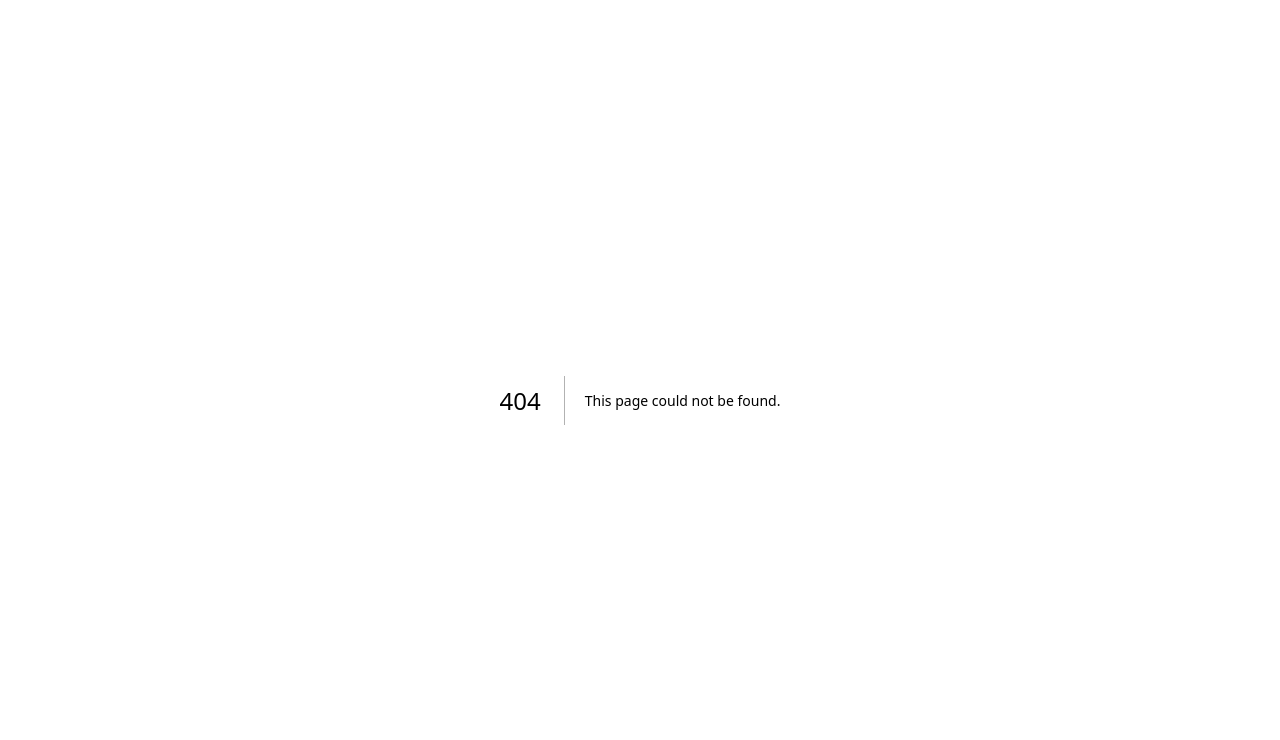
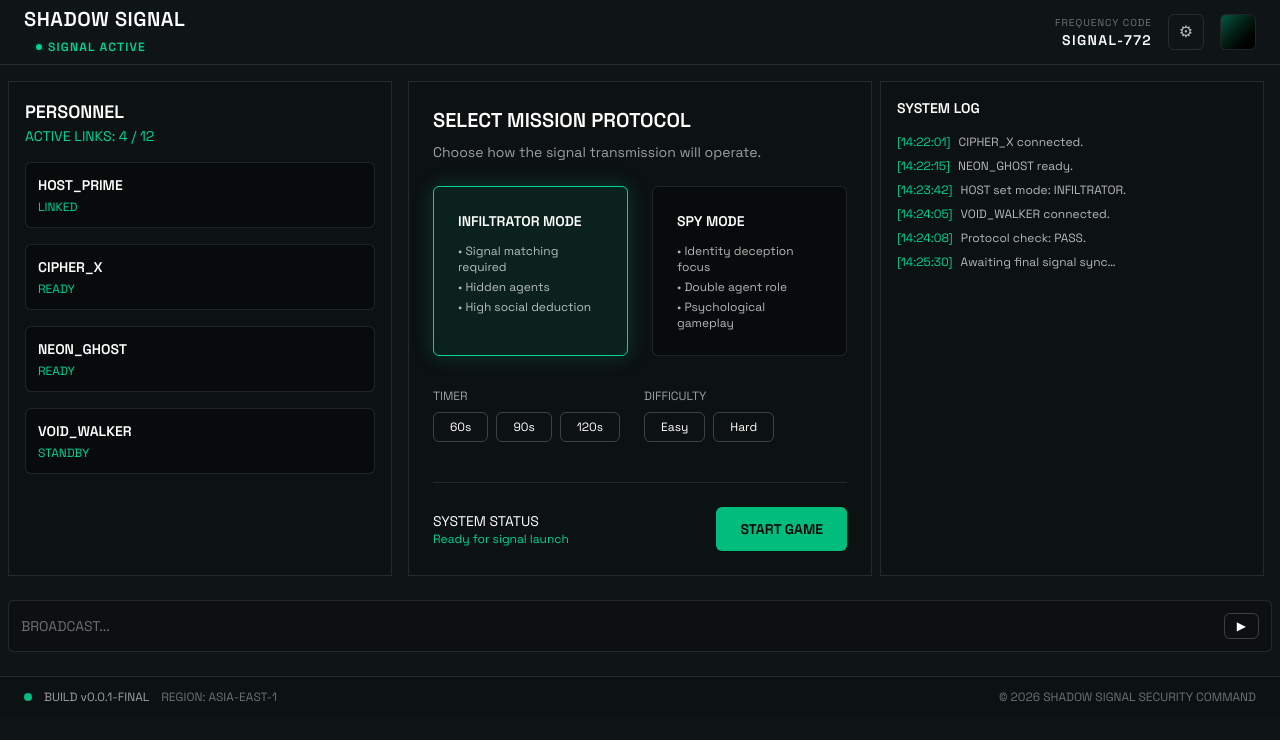
Before and after one commit to Shakthi-Scripts/Shadow-Signal, a Next.js app in the folder frontend/: page /room/1/lobby in a window 1280 px wide. Before the commit this address had no page. Shown: the top 740 px of the page. Built offline with nearby package versions, Linux system fonts and the light colour scheme.

Commit message:
feat: add Lobby components including BroadcastInput, LobbyFooter, LobbyLeftPanel, LobbySystemLog, and SelectMissionPanel; restructure Home page layout

```diff
--- /dev/null
+++ b/frontend/app/components/LobbyBroadcast.tsx
@@ -0,0 +1,34 @@
+"use client";
+
+import React, { useState } from "react";
+
+export default function BroadcastInput() {
+  const [message, setMessage] = useState("");
+
+  const handleSend = () => {
+    if (!message.trim()) return;
+    console.log("Broadcast:", message);
+    setMessage("");
+  };
+
+  return (
+    <div className="mt-6 ml-2 mr-2 rounded-md border border-white/10 bg-black/20 p-3">
+      <div className="flex items-center gap-2">
+        <input
+          type="text"
+          value={message}
+          onChange={(e) => setMessage(e.target.value)}
+          placeholder="BROADCAST..."
+          className="flex-1 bg-transparent text-sm text-white placeholder-white/40 outline-none"
+        />
+
+        <button
+          onClick={handleSend}
+          className="rounded-md border border-white/20 px-3 py-1 text-xs text-white hover:bg-white/10"
+        >
+          ▶
+        </button>
+      </div>
+    </div>
+  );
+}
--- /dev/null
+++ b/frontend/app/components/LobbyFooter.tsx
@@ -0,0 +1,19 @@
+import React from "react";
+
+export default function LobbyFooter() {
+  return (
+    <footer className="mt-6 border-t border-white/10 bg-black/20 px-6 py-3 text-xs text-white/60">
+      <div className="mx-auto flex max-w-7xl items-center justify-between">
+        <div className="flex items-center gap-3">
+          <span className="h-2 w-2 rounded-full bg-emerald-500" />
+          <span>BUILD v0.0.1-FINAL</span>
+          <span className="text-white/40">REGION: ASIA-EAST-1</span>
+        </div>
+
+        <div className="text-white/40">
+          © 2026 SHADOW SIGNAL SECURITY COMMAND
+        </div>
+      </div>
+    </footer>
+  );
+}
--- /dev/null
+++ b/frontend/app/components/LobbyLeftPanel.tsx
@@ -0,0 +1,48 @@
+import React from "react";
+
+type PlayerStatus = "READY" | "STANDBY" | "LINKED";
+
+interface Player {
+  id: number;
+  name: string;
+  status: PlayerStatus;
+}
+
+const players: Player[] = [
+  { id: 1, name: "HOST_PRIME", status: "LINKED" },
+  { id: 2, name: "CIPHER_X", status: "READY" },
+  { id: 3, name: "NEON_GHOST", status: "READY" },
+  { id: 4, name: "VOID_WALKER", status: "STANDBY" },
+];
+
+export default function LobbyLeftPanel() {
+  return (
+    <aside className="w-full max-w-sm border border-white/10 bg-black/20 p-4 mt-4 ml-2">
+      <div className="mb-4">
+        <h2 className="text-lg font-semibold text-white">PERSONNEL</h2>
+        <p className="text-sm text-emerald-400">
+          ACTIVE LINKS: {players.length} / 12
+        </p>
+      </div>
+
+      <div className="grid grid-cols-1 gap-4">
+        {players.map((player) => (
+          <PlayerCard key={player.id} player={player} />
+        ))}
+      </div>
+    </aside>
+  );
+}
+
+function PlayerCard({ player }: { player: Player }) {
+  return (
+    <div className="rounded-md border border-white/10 bg-black/30 p-3">
+      <div className="text-sm font-semibold text-white">
+        {player.name}
+      </div>
+      <div className="mt-1 text-xs text-emerald-400">
+        {player.status}
+      </div>
+    </div>
+  );
+}
--- a/frontend/app/components/LobbyNavBar.tsx
+++ b/frontend/app/components/LobbyNavBar.tsx
@@ -2,28 +2,25 @@ import React from "react";
 
 export default function LobbyNavBar() {
   return (
-    <div className="sticky top-0 z-50 w-full border-b border-white/10 bg-emerald-950/40 backdrop-blur-md">
+    <div className="sticky top-0 z-50 w-full border-b border-white/10 bg-[rgb(15,22,21) backdrop-blur-md">
       <div className="mx-auto flex h-16 max-w-7xl items-center justify-between px-6">
-        {/* Left */}
         <div className="flex items-center gap-3">
-          <div className="flex h-9 w-9 items-center justify-center rounded-full border border-emerald-400/40 text-[rgb(0,209,174)]">
-            ◎
-          </div>
-
           <div>
-            <p className="text-sm font-semibold tracking-wide text-white">
+            <p className="text-xl font-semibold tracking-wide text-white">
               SHADOW SIGNAL
             </p>
-            <p className="text-[10px] tracking-widest text-[rgb(0,209,174)]">
-              ● SIGNAL ACTIVE
-            </p>
+           <span className="relative inline-flex items-center gap-1.5 rounded-md  px-3 py-1 text-[10px] sm:text-xs font-semibold tracking-widest text-emerald-400">
+        <span className="relative flex h-1.5 w-1.5">
+          <span className="absolute inline-flex h-full w-full animate-ping rounded-full bg-emerald-400 opacity-75"></span>
+          <span className="relative inline-flex h-1.5 w-1.5 rounded-full bg-emerald-400"></span>
+        </span>
+        SIGNAL ACTIVE
+      </span>
           </div>
         </div>
 
-        {/* Center (reserved) */}
-        <div />
 
-        {/* Right */}
+
         <div className="flex items-center gap-4">
           <div className="text-right">
             <p className="text-[10px] tracking-widest text-white/40">
--- /dev/null
+++ b/frontend/app/components/LobbySystemLog.tsx
@@ -0,0 +1,41 @@
+import React from "react";
+
+interface LogEntry {
+  id: number;
+  time: string;
+  message: string;
+}
+
+const logs: LogEntry[] = [
+  { id: 1, time: "14:22:01", message: "CIPHER_X connected." },
+  { id: 2, time: "14:22:15", message: "NEON_GHOST ready." },
+  { id: 3, time: "14:23:42", message: "HOST set mode: INFILTRATOR." },
+  { id: 4, time: "14:24:05", message: "VOID_WALKER connected." },
+  { id: 5, time: "14:24:08", message: "Protocol check: PASS." },
+  { id: 6, time: "14:25:30", message: "Awaiting final signal sync…" },
+];
+
+export default function SystemLog() {
+  return (
+    <aside className="w-full mt-4 mr-4 ml-2 max-w-sm border border-white/10 bg-black/20 p-4">
+      <header className="mb-4">
+        <h2 className="text-sm font-semibold text-white">SYSTEM LOG</h2>
+      </header>
+
+      <div className="max-h-100 space-y-2 overflow-y-auto text-xs">
+        {logs.map((log) => (
+          <LogItem key={log.id} log={log} />
+        ))}
+      </div>
+    </aside>
+  );
+}
+
+function LogItem({ log }: { log: LogEntry }) {
+  return (
+    <div className="flex gap-2 text-white/70">
+      <span className="text-emerald-400">[{log.time}]</span>
+      <span>{log.message}</span>
+    </div>
+  );
+}
--- /dev/null
+++ b/frontend/app/components/SelectMissionPanel.tsx
@@ -0,0 +1,102 @@
+"use client";
+import React, { useState } from "react";
+
+type ProtocolType = "INFILTRATOR" | "SPY";
+
+export default function SelectMissionPanel() {
+  const [selectedProtocol, setSelectedProtocol] =
+    useState<ProtocolType>("INFILTRATOR");
+
+  return (
+    <main className="mt-4 ml-4 flex-1 border border-white/10 bg-black/20 p-6">
+      <header className="mb-6">
+        <h1 className="text-xl font-semibold text-white">
+          SELECT MISSION PROTOCOL
+        </h1>
+        <p className="mt-2 text-sm text-white/60">
+          Choose how the signal transmission will operate.
+        </p>
+      </header>
+
+      <div className="grid grid-cols-1 gap-6 md:grid-cols-2">
+        <div
+          onClick={() => setSelectedProtocol("INFILTRATOR")}
+          className={`cursor-pointer rounded-md border p-6 transition-all
+            ${
+              selectedProtocol === "INFILTRATOR"
+                ? "border-emerald-400 bg-emerald-500/10 shadow-[0_0_20px_rgba(16,185,129,0.25)]"
+                : "border-white/10 bg-black/30 hover:border-white/30"
+            }`}
+        >
+          <h3 className="mb-3 text-sm font-semibold text-white">
+            INFILTRATOR MODE
+          </h3>
+          <ul className="space-y-1 text-xs text-white/70">
+            <li>• Signal matching required</li>
+            <li>• Hidden agents</li>
+            <li>• High social deduction</li>
+          </ul>
+        </div>
+
+        <div
+          onClick={() => setSelectedProtocol("SPY")}
+          className={`cursor-pointer rounded-md border p-6 transition-all
+            ${
+              selectedProtocol === "SPY"
+                ? "border-emerald-400 bg-emerald-500/10 shadow-[0_0_20px_rgba(16,185,129,0.25)]"
+                : "border-white/10 bg-black/30 hover:border-white/30"
+            }`}
+        >
+          <h3 className="mb-3 text-sm font-semibold text-white">
+            SPY MODE
+          </h3>
+          <ul className="space-y-1 text-xs text-white/70">
+            <li>• Identity deception focus</li>
+            <li>• Double agent role</li>
+            <li>• Psychological gameplay</li>
+          </ul>
+        </div>
+      </div>
+
+      <div className="mt-8 flex flex-wrap items-center gap-6">
+        <div>
+          <p className="mb-2 text-xs text-white/60">TIMER</p>
+          <div className="flex gap-2">
+            <Button label="60s" />
+            <Button label="90s" />
+            <Button label="120s" />
+          </div>
+        </div>
+
+        <div>
+          <p className="mb-2 text-xs text-white/60">DIFFICULTY</p>
+          <div className="flex gap-2">
+            <Button label="Easy" />
+            <Button label="Hard" />
+          </div>
+        </div>
+      </div>
+
+      <div className="mt-10 flex items-center justify-between border-t border-white/10 pt-6">
+        <div>
+          <p className="text-sm text-white">SYSTEM STATUS</p>
+          <p className="text-xs text-emerald-400">
+            Ready for signal launch
+          </p>
+        </div>
+
+        <button className="rounded-md bg-emerald-500 px-6 py-3 text-sm font-semibold text-black">
+          START GAME
+        </button>
+      </div>
+    </main>
+  );
+}
+
+function Button({ label }: { label: string }) {
+  return (
+    <button className="rounded-md border border-white/20 px-4 py-1.5 text-xs text-white hover:bg-white/10">
+      {label}
+    </button>
+  );
+}
--- a/frontend/app/lobby/page.tsx
+++ /dev/null
@@ -1,6 +0,0 @@
-import React from "react";
-import LobbyNavBar from "../components/LobbyNavBar";
-
-export default function Home() {
-  return <LobbyNavBar />;
-}
--- /dev/null
+++ b/frontend/app/room/[id]/lobby/page.tsx
@@ -0,0 +1,24 @@
+import React from "react";
+import LobbyNavBar from "../../../components/LobbyNavBar";
+import LobbyLeftPanel from "@/app/components/LobbyLeftPanel";
+import SelectMissionPanel from "@/app/components/SelectMissionPanel";
+import LobbySystemLog from "@/app/components/LobbySystemLog";
+import LobbyBroadcast from "@/app/components/LobbyBroadcast";
+import LobbyFooter from "@/app/components/LobbyFooter";
+
+
+export default function Home() {
+  return (
+    <div className="h-screen bg-[rgb(15,21,23)]">
+      <LobbyNavBar />
+      <div className="flex">
+        <LobbyLeftPanel />
+        <SelectMissionPanel />
+        <LobbySystemLog />
+      </div>
+      <LobbyBroadcast />
+      <LobbyFooter/>
+    </div>
+
+  );
+}
```
